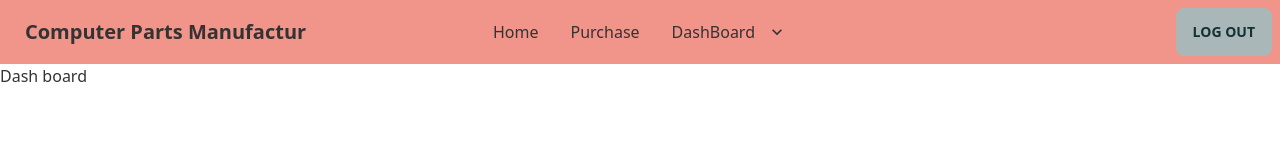
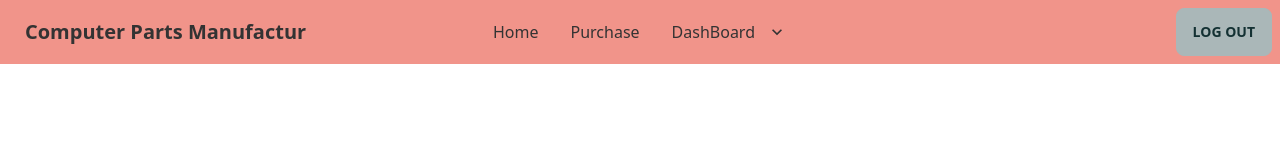
Before and after one commit to FahmidaMahjabin/manufacturer-website-client, a React (Create React App) app: page /dashBoard in a window 1280 px wide. Shown: the top 160 px of the page. Built offline with nearby package versions, Linux system fonts and the light colour scheme.

Commit message:
nested route

```diff
--- a/src/App.js
+++ b/src/App.js
@@ -5,7 +5,9 @@ import Home from './Components/HomePage/Home';
 import DashBoard from "./Components/DashBoard/DashBoard";
 import Purchase from './Components/Purchase/Purchase';
 import Navbar from './Components/HomePage/Navbar/Navbar';
-
+import MyOrders from "./Components/MyOrders/MyOrders";
+import AddAReview from "./Components/AddAReview/AddAReview";
+import MyProfile from "./Components/MyProfile/MyProfile";
 function App() {
 
   return (
@@ -14,7 +16,13 @@ function App() {
       <Routes>
         <Route path="/" element={<Home></Home>}></Route>
         <Route path="/purchase" element={<Purchase></Purchase>}></Route>
-        <Route path="/dashBoard" element={<DashBoard></DashBoard>}></Route>
+        <Route path="/dashBoard" element={<DashBoard></DashBoard>}>
+
+
+        </Route>
+        <Route path="/dashBoard/myOrders" element={<MyOrders></MyOrders>}></Route>
+        <Route path="/dashBoard/addAReview" element={<AddAReview></AddAReview>}></Route>
+        <Route path="/dashBoard/myProfile" element={<MyProfile></MyProfile>}></Route>
       </Routes>
 
     </div>
--- a/src/Components/DashBoard/DashBoard.js
+++ b/src/Components/DashBoard/DashBoard.js
@@ -3,7 +3,7 @@ import React from 'react';
 const DashBoard = () => {
     return (
         <div>
-            <h1>Dash board</h1>
+
         </div>
     );
 };
--- a/src/Components/HomePage/Navbar/Navbar.js
+++ b/src/Components/HomePage/Navbar/Navbar.js
@@ -38,9 +38,9 @@ const Navbar = () => {
                             <svg className="fill-current" xmlns="http://www.w3.org/2000/svg" width="20" height="20" viewBox="0 0 24 24"><path d="M7.41,8.58L12,13.17L16.59,8.58L18,10L12,16L6,10L7.41,8.58Z" /></svg>
                         </Link>
                         <ul className="p-2">
-                            <li><Link to = "/myOrders" >My Orders</Link></li>
-                            <li><Link to = "/addAReview" >Add A Review</Link></li>
-                            <li><Link to = "/myProfile" >My Profile</Link></li>
+                            <li><Link to = "/dashBoard/myOrders" >My Orders</Link></li>
+                            <li><Link to = "/dashBoard/addAReview" >Add A Review</Link></li>
+                            <li><Link to = "/dashBoard/myProfile" >My Profile</Link></li>
                         </ul>
                     </li>
 
```
